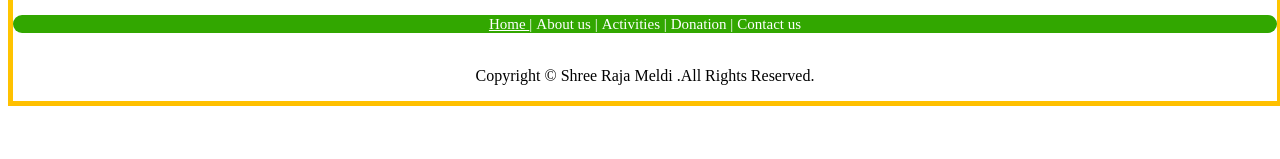
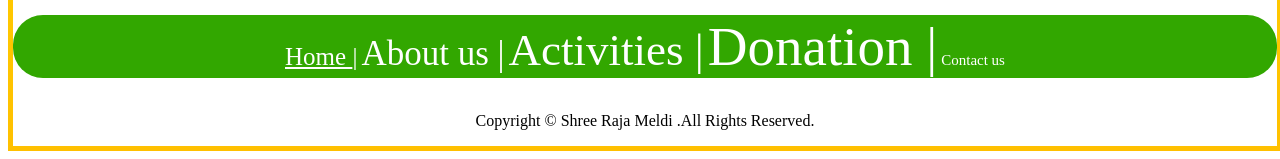
Before and after one commit to rajameldi013/rajameldi, a plain HTML site: page index.html in a window 1280 px wide. Shown: the part 1114-1273 px from the top of the page. Before the commit the page ends 1228 px from the top, so only its background shows below. Drawn offline with Linux system fonts and the light colour scheme; files whose address does not match are found by name.

Commit message:
Update index.html

```diff
--- a/index.html
+++ b/index.html
@@ -50,13 +50,13 @@
 </div>
 <br>
 <div id="footer">
-<a class="a1" href="index.html" style="font-size:15px;padding:0px; "> <u>Home </u> |</a>
+<a class="a1" href="index.html" style="font-size:25px;padding:0px; "> <u>Home </u> |</a>
 
-<a class="a1" href="about.html" style="font-size:15px;padding:0px;"> About us |</a>
+<a class="a1" href="about.html" style="font-size:35px;padding:0px;"> About us |</a>
 
-<a class="a1" href="activities.html" style="font-size:15px;padding:0px;">Activities |</a>
+<a class="a1" href="activities.html" style="font-size:45px;padding:0px;">Activities |</a>
 
-<a class="a1" href="donation.html"  style="font-size:15px;padding:0px;">Donation |</a>
+<a class="a1" href="donation.html"  style="font-size:55px;padding:0px;">Donation |</a>
 
 <a class="a1" href="contact.html" style="font-size:15px;padding:0px;">Contact us</a>
 </div>
```
